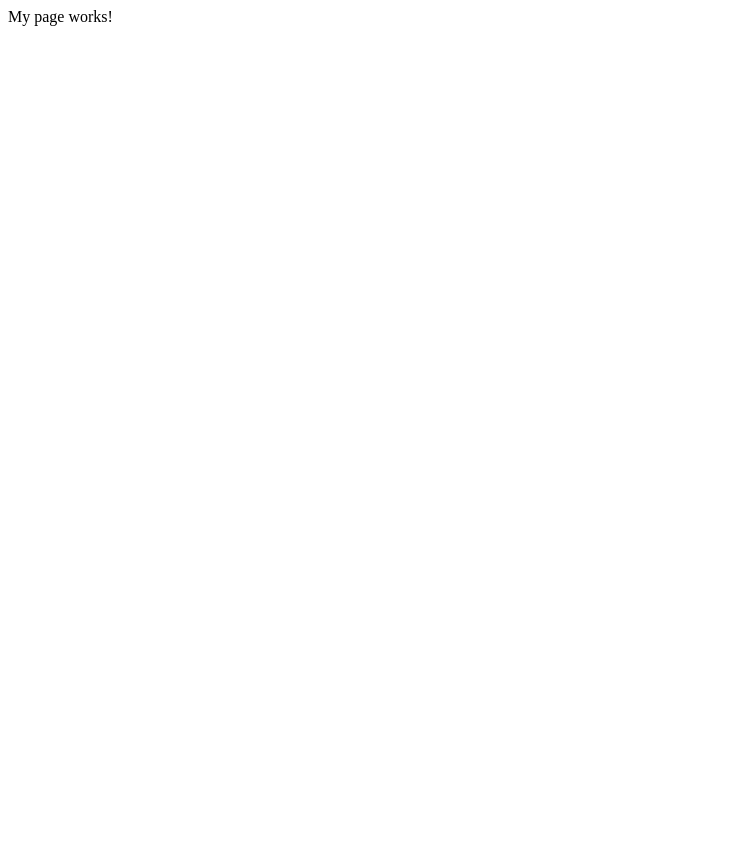
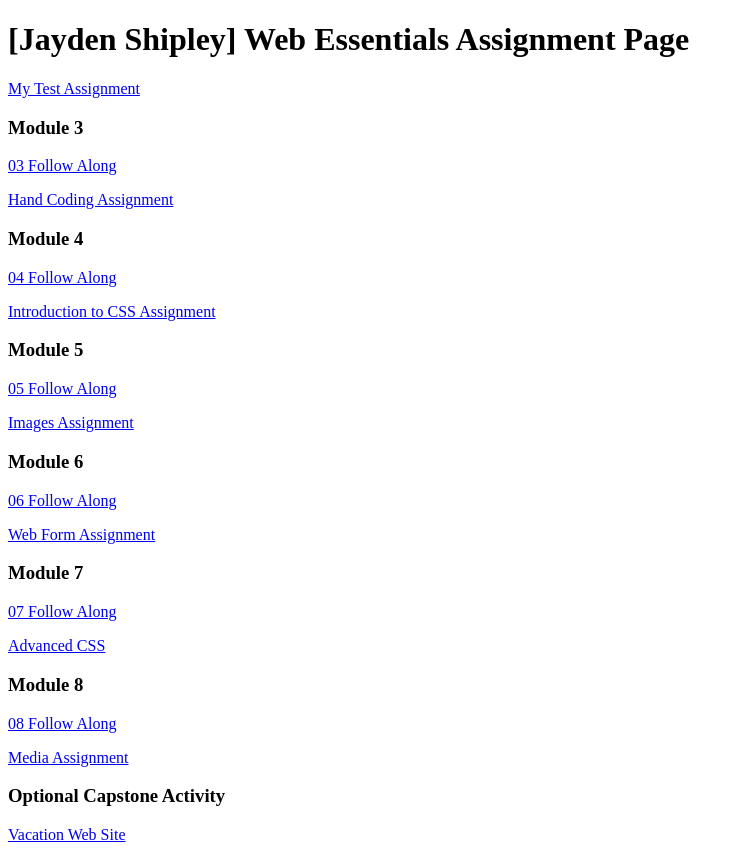
Before and after one commit to Shipljay000/dwdd1600, a plain HTML site: page index.html in a window 1280 px wide. Shown: the whole page, without its empty margins (0-744 px from the left). Before the commit the page ends 800 px from the top, so only its background shows below. Drawn offline with Linux system fonts and the light colour scheme.

Commit message:
index.html

```diff
--- a/index.html
+++ b/index.html
@@ -3,9 +3,37 @@
 	<head>
 		<meta charset="UTF-8">
 		<meta name="viewport" content="width=device-width, initial-scale=1.0">
-    <title>Jayden's Web Page</title>
+		<title>dwdd 1600 assignment list page</title>
 	</head>
 	<body>
-    My page works!
+		<h1>[Jayden Shipley] Web Essentials Assignment Page</h1>
+		<p><a href="01test">My Test Assignment</a></p>
+
+		<h3>Module 3</h3>
+		<p><a href="03follow-along">03 Follow Along</a></p>
+		<p><a href="03hand-coding">Hand Coding Assignment</a></p>
+
+		<h3>Module 4</h3>
+		<p><a href="04follow-along">04 Follow Along</a></p>
+		<p><a href="04intro-css">Introduction to CSS Assignment</a></p>
+
+		<h3>Module 5</h3>
+		<p><a href="05follow-along">05 Follow Along</a></p>
+		<p><a href="05images">Images Assignment</a></p>
+
+		<h3>Module 6</h3>
+		<p><a href="06follow-along">06 Follow Along</a></p>
+		<p><a href="06form">Web Form Assignment</a></p>
+
+		<h3>Module 7</h3>
+		<p><a href="07follow-along">07 Follow Along</a></p>
+		<p><a href="07advanced-css">Advanced CSS</a></p>
+
+		<h3>Module 8</h3>
+		<p><a href="08follow-along">08 Follow Along</a></p>
+		<p><a href="08media">Media Assignment</a></p>
+
+		<h3>Optional Capstone Activity</h3>
+		<p><a href="vacation">Vacation Web Site</a></p>
 	</body>
 </html>
```
Lines whose indentation alone changed are shown as unchanged.
